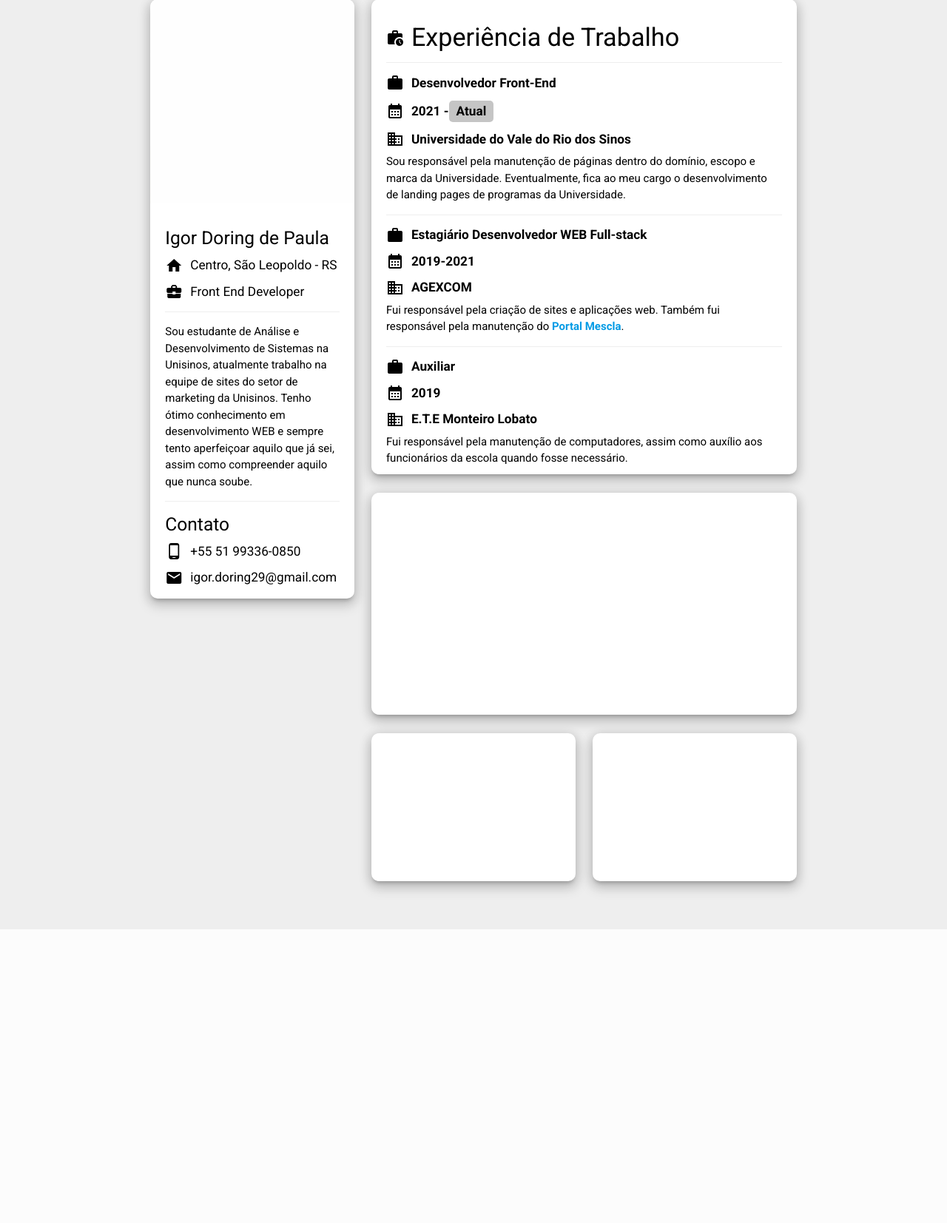
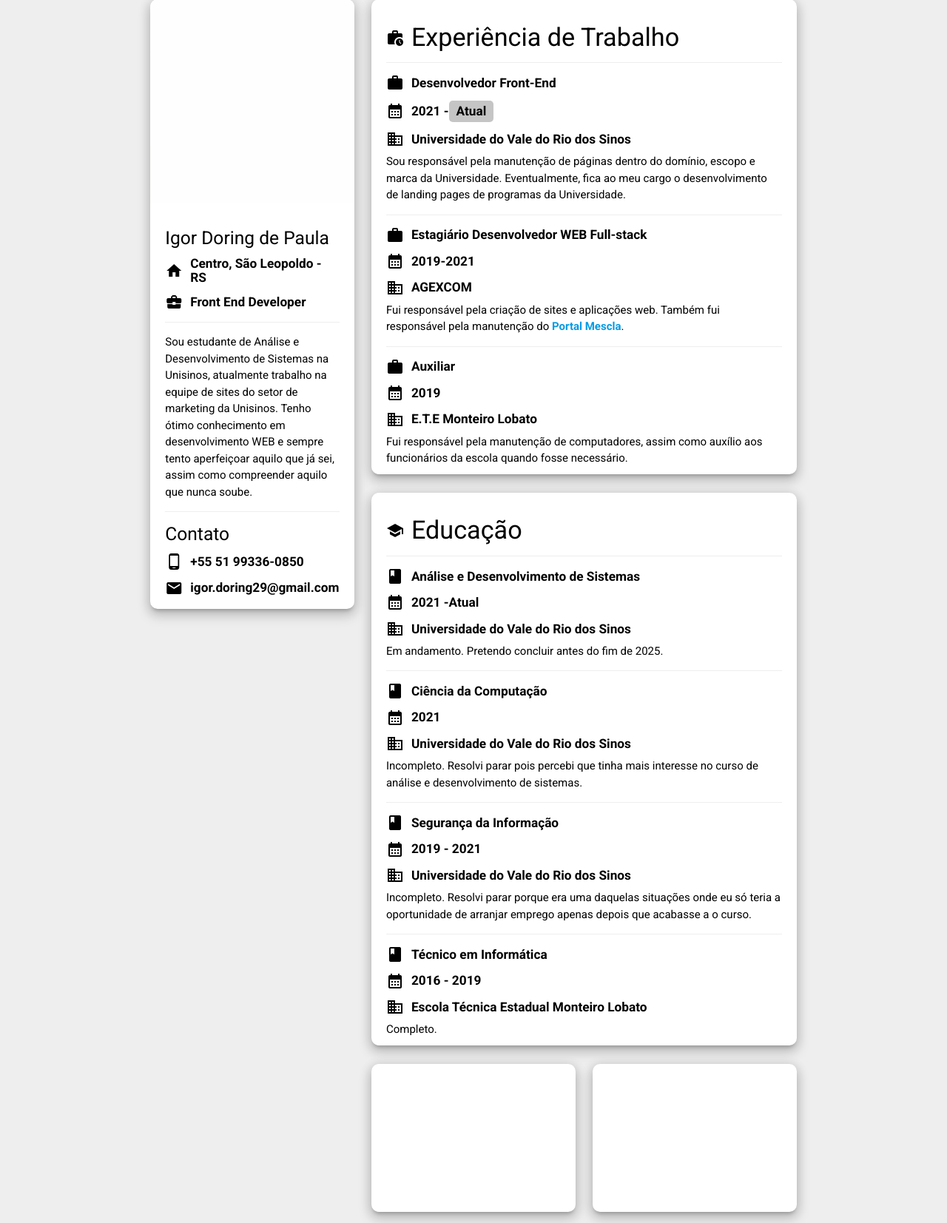
Before and after one commit to IgorDoring/IgorDoring.github.io, a PHP site: page / in a window 1280 px wide. Shown: the part 26-1679 px from the top of the page at 74% size. Before the commit the page ends 1282 px from the top, so only its background shows below. Run offline with PHP 8.4, Linux system fonts and the light colour scheme.

Commit message:
educacao completa

```diff
--- a/css/style.css
+++ b/css/style.css
@@ -24,6 +24,11 @@ body{
 .info-text{
 	color:  #000;
 	padding: 10px 20px;
+}
+
+
+.info-text h6{
+	font-weight: bold;
 }
 
 .divider{
@@ -53,10 +58,6 @@ experiencia
 	margin-bottom: 25px;
 }
 
-.experiencia h6{
-	font-weight: bold;
-}
-
 .experiencia span.atual{
 	padding: 5px 10px;
 	border-radius: 5px;
@@ -69,7 +70,6 @@ educacao
 */
 
 .educacao{
-	height: 300px;
 	margin-bottom: 25px;
 }
 
--- a/index.php
+++ b/index.php
@@ -53,6 +53,29 @@
 					</div>
 				</div>
 				<div class="info-box educacao z-depth-3">
+					<div class="info-text">
+						<h4 class="valign-wrapper"><span class="material-icons">school</span> Educação</h4>
+						<div class="divider"></div>
+						<h6 class="valign-wrapper"><span class="material-icons">class</span> Análise e Desenvolvimento de Sistemas</h6>
+						<h6 class="valign-wrapper"><span class="material-icons">calendar_month</span> 2021 - <span class="atual">Atual</span></h6>
+						<h6 class="valign-wrapper"><span class="material-icons">business</span> Universidade do Vale do Rio dos Sinos</h6>
+						<p>Em andamento. Pretendo concluir antes do fim de 2025.</p>
+						<div class="divider"></div>
+						<h6 class="valign-wrapper"><span class="material-icons">class</span> Ciência da Computação</h6>
+						<h6 class="valign-wrapper"><span class="material-icons">calendar_month</span> 2021</h6>
+						<h6 class="valign-wrapper"><span class="material-icons">business</span> Universidade do Vale do Rio dos Sinos</h6>
+						<p>Incompleto. Resolvi parar pois percebi que tinha mais interesse no curso de análise e desenvolvimento de sistemas.</p>
+						<div class="divider"></div>
+						<h6 class="valign-wrapper"><span class="material-icons">class</span> Segurança da Informação</h6>
+						<h6 class="valign-wrapper"><span class="material-icons">calendar_month</span> 2019 - 2021</h6>
+						<h6 class="valign-wrapper"><span class="material-icons">business</span> Universidade do Vale do Rio dos Sinos</h6>
+						<p>Incompleto. Resolvi parar porque era uma daquelas situações onde eu só teria a oportunidade de arranjar emprego apenas depois que acabasse a o curso.</p>
+						<div class="divider"></div>
+						<h6 class="valign-wrapper"><span class="material-icons">class</span> Técnico em Informática</h6>
+						<h6 class="valign-wrapper"><span class="material-icons">calendar_month</span> 2016 - 2019</h6>
+						<h6 class="valign-wrapper"><span class="material-icons">business</span> Escola Técnica Estadual Monteiro Lobato</h6>
+						<p>Completo.</p>
+					</div>
 				</div>
 				<div class="row">
 					<div class="col s12 m6">
```
